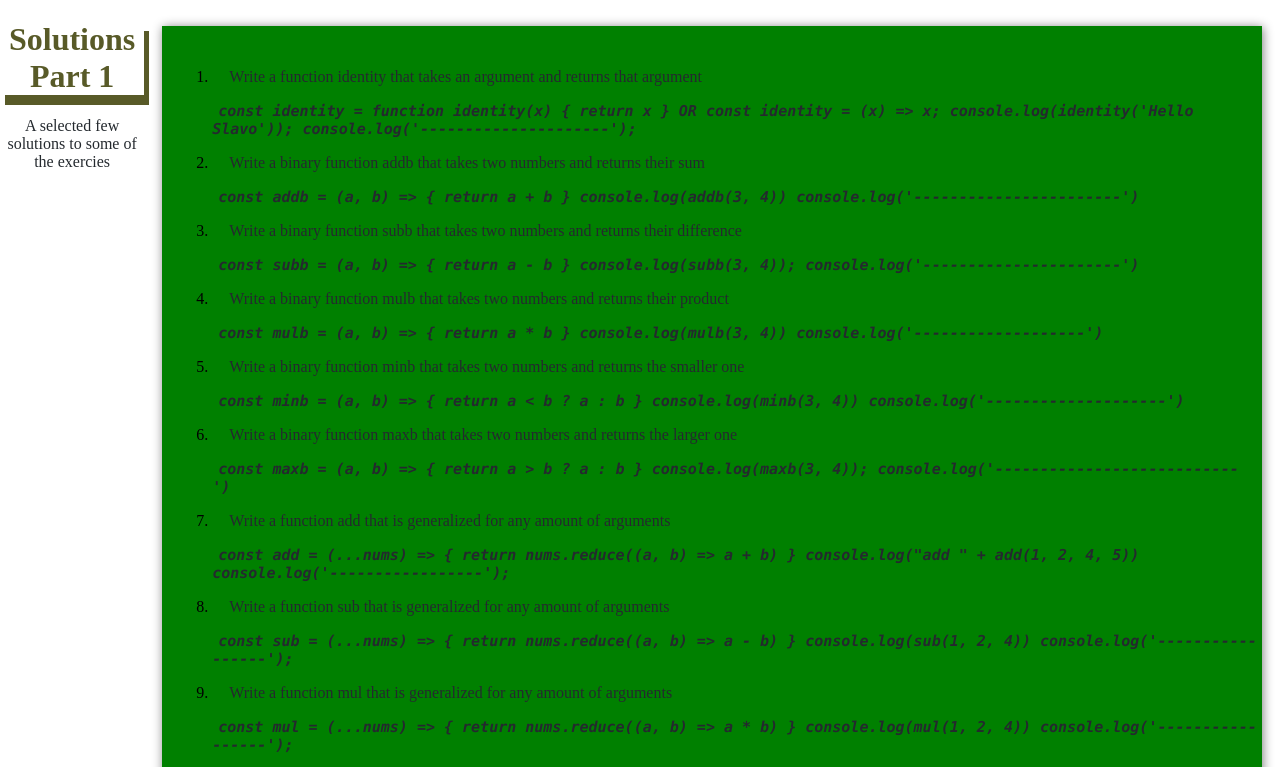
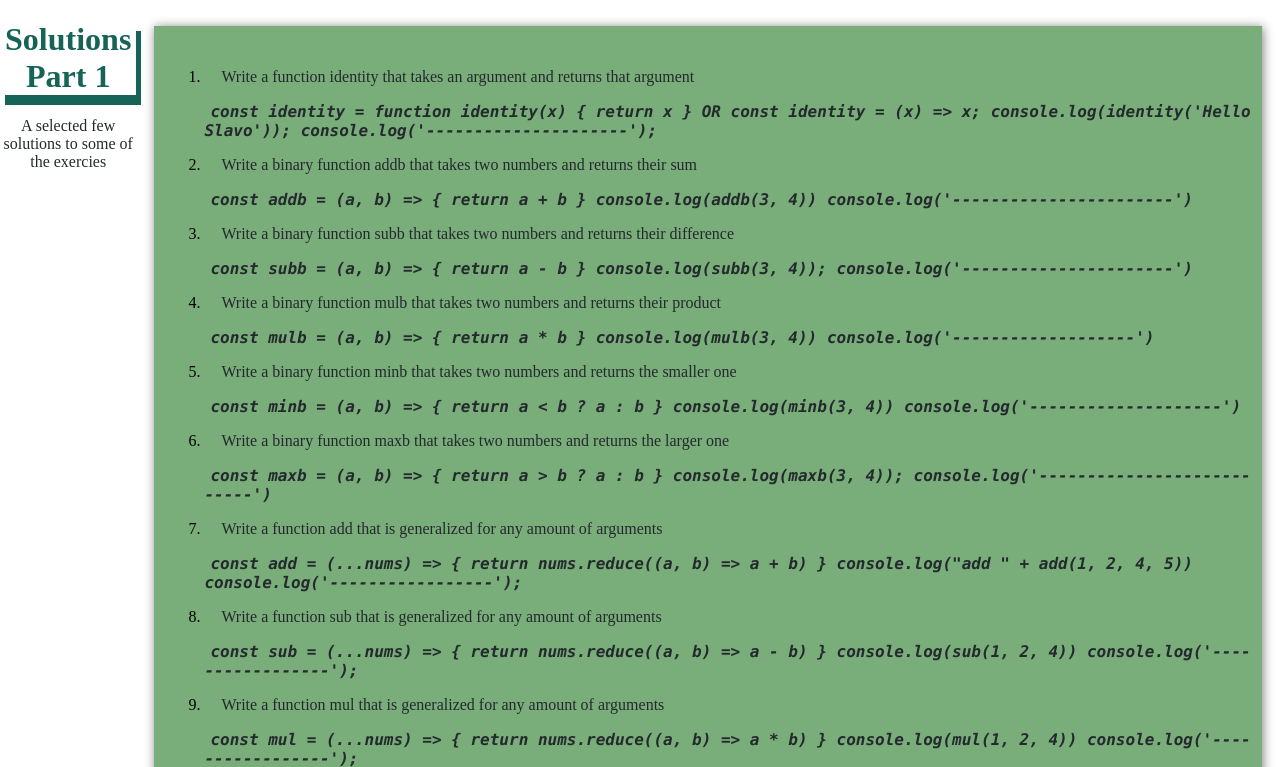
Before and after one commit to zero-to-mastery/JS_Fun_Practice, a plain HTML site: page solutions.html in a window 1280 px wide. Shown: the top 767 px of the page. Drawn offline with Linux system fonts and the light colour scheme.

Commit message:
some small changes in CSS

```diff
--- a/index.css
+++ b/index.css
@@ -29,11 +29,14 @@ p {
 	padding-bottom: 15rem;
 	display: flex;
 	flex-flow: column;
-	justify-content: space-between;
+	justify-content: space-around;
 	align-items: center;
 
 }
 
+h2, p{
+	text-align: center;
+}
 .header::after {
 	content: "";
 	background-image: url("https://images.unsplash.com/photo-1515041219749-89347f83291a?ixlib=rb-1.2.1&ixid=eyJhcHBfaWQiOjEyMDd9&auto=format&fit=crop&w=1267&q=80");
@@ -95,6 +98,7 @@ p {
 	font-size: 1.8rem;
 	color: #fff;
 	outline: none;
+	justify-content: center;
 }
 
 .btn:hover {
--- a/style.css
+++ b/style.css
@@ -9,13 +9,13 @@ body {
 }
 
 h1 {
-	color:#585a28;
+	color:#156457;
     box-shadow: 5px 10px;
 }
 
 .container {
 	display: flex;
-    background-color: green;
+    background-color: rgb(121, 173, 121);
     box-shadow: 1px 1px 10px grey;
     margin: 2% 18px;
     padding: 10px 5px 5px 10px;
@@ -45,7 +45,7 @@ dt {
 
 code {
  	color: #24292E;
- 	font: 15px SFMono-Regular,Consolas;
+ 	font: 16px SFMono-Regular,Consolas;
  	background: rgba(27, 31, 35. 0.05);
  	padding: 3px 6px;
  	font-style: italic;
```
Also changed, not shown: 1 other file.
